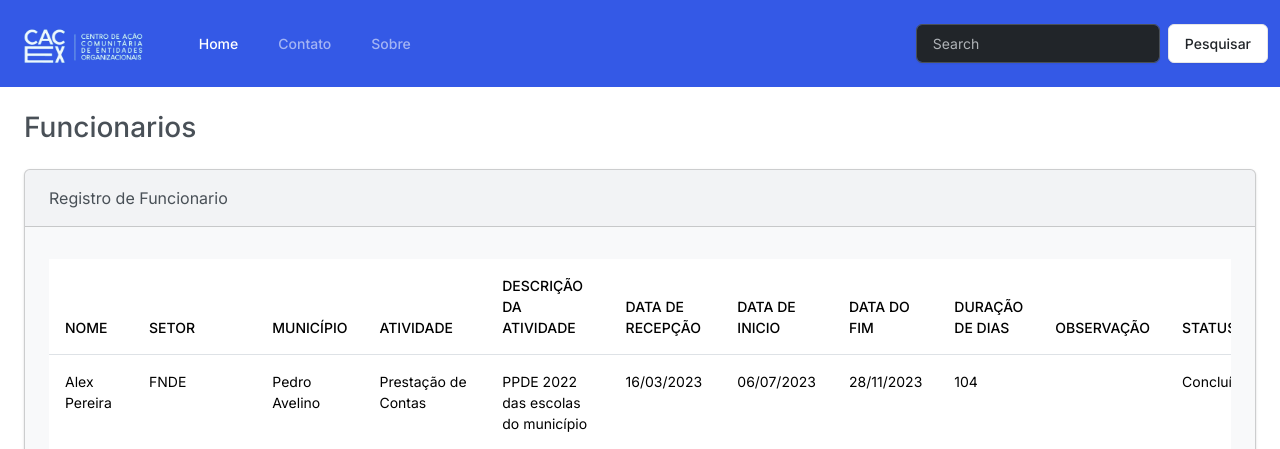
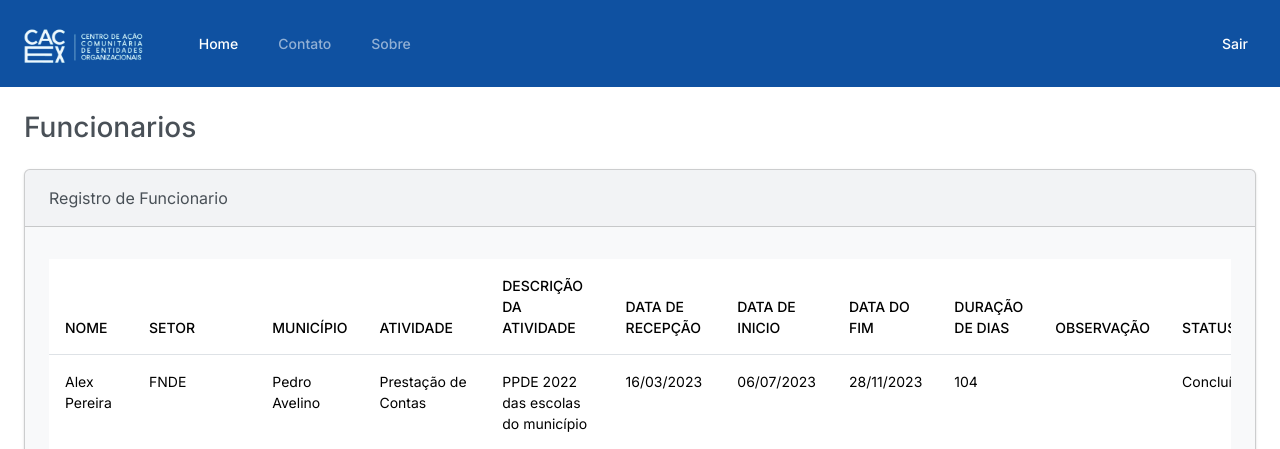
Before and after one commit to Flaviohmm/CACEX-, a Django app: page / in a window 1280 px wide. Shown: the top 449 px of the page. Run offline with Django 5.2, Linux system fonts and the light colour scheme; a user stored in the database is signed in; some libraries are stand-ins or nearby versions.

Commit message:
Navbar bg-color e sair

```diff
--- /dev/null
+++ b/autenticar/static/autenticar/css/navbar.css
@@ -0,0 +1,3 @@
+.bg_navbar {
+    background-color: #0f51a1;
+}
--- a/autenticar/templates/base.html
+++ b/autenticar/templates/base.html
@@ -1,5 +1,5 @@
+{% load static %}
 <!DOCTYPE html>
-{% load static %}
 <html lang="en">
 <head>
   {% block head %}{% endblock head %}
@@ -7,13 +7,14 @@
   <meta name="viewport" content="width=device-width, initial-scale=1.0">
   <link rel="stylesheet" href="{% static 'autenticar/css/bootstrap.css' %}">
   <link rel="stylesheet" href="{% static 'autenticar/css/bootstrap.min.css' %}">
+  <link rel="stylesheet" href="{% static 'autenticar/css/navbar.css' %}">
   <title>CACEX | {% block title %}{% endblock title %}</title>
 </head>
 <body>
 
   {% if user.is_authenticated %}
    {% block header %}
-    <nav class="navbar navbar-expand-lg bg-primary" data-bs-theme="dark">
+    <nav class="navbar navbar-expand-lg bg_navbar" data-bs-theme="dark">
       <div class="container-fluid">
         <a class="navbar-brand" href="#"><img src="{% static 'autenticar/img/logo2.png' %}" alt="Logo" height="50px"></a>
         <button class="navbar-toggler" type="button" data-bs-toggle="collapse" data-bs-target="#navbarColor01" aria-controls="navbarColor01" aria-expanded="false" aria-label="Toggle navigation">
@@ -33,11 +34,12 @@
               <a class="nav-link" href="#">Sobre</a>
             </li>
           </ul>
-          <form class="d-flex">
-            <input class="form-control me-sm-2" type="search" placeholder="Search">
-            <button class="btn btn-secondary my-2 my-sm-0" type="submit">Pesquisar</button>
-          </form>
         </div>
+        <ul class="navbar-nav me-auto mb-2 mb-lg-0">
+          <li class="nav-item mx-2">
+            <a href="{% url "sair" %}" class="nav-link text-secondary">Sair</a>
+          </li>
+        </ul>
       </div>
     </nav>
    {% endblock header %}
@@ -48,5 +50,8 @@
   {% endblock container %}
 
   <script src="https://cdn.jsdelivr.net/npm/bootstrap@5.0.0/dist/js/bootstrap.bundle.min.js"></script>
+  <script src="https://cdn.jsdelivr.net/npm/@popperjs/core@2.11.8/dist/umd/popper.min.js" integrity="sha384-I7E8VVD/ismYTF4hNIPjVp/Zjvgyol6VFvRkX/vR+Vc4jQkC+hVqc2pM8ODewa9r" crossorigin="anonymous"></script>
+  <script src="https://cdn.jsdelivr.net/npm/bootstrap@5.3.2/dist/js/bootstrap.min.js" integrity="sha384-BBtl+eGJRgqQAUMxJ7pMwbEyER4l1g+O15P+16Ep7Q9Q+zqX6gSbd85u4mG4QzX+" crossorigin="anonymous"></script>
+  <script src="https://cdnjs.cloudflare.com/ajax/libs/jquery/3.7.1/jquery.min.js" integrity="sha512-v2CJ7UaYy4JwqLDIrZUI/4hqeoQieOmAZNXBeQyjo21dadnwR+8ZaIJVT8EE2iyI61OV8e6M8PP2/4hpQINQ/g==" crossorigin="anonymous" referrerpolicy="no-referrer"></script>
 </body>
 </html>
--- /dev/null
+++ b/plataforma/static/plataforma/css/navbar.css
@@ -0,0 +1,3 @@
+.bg_navbar {
+    background-color: #0f51a1;
+}
--- /dev/null
+++ b/templates/static/autenticar/css/navbar.css
@@ -0,0 +1,3 @@
+.bg_navbar {
+    background-color: #0f51a1;
+}
```
Also changed, not shown: plataforma/templates/base.html (+9 -3 lines), db.sqlite3.
